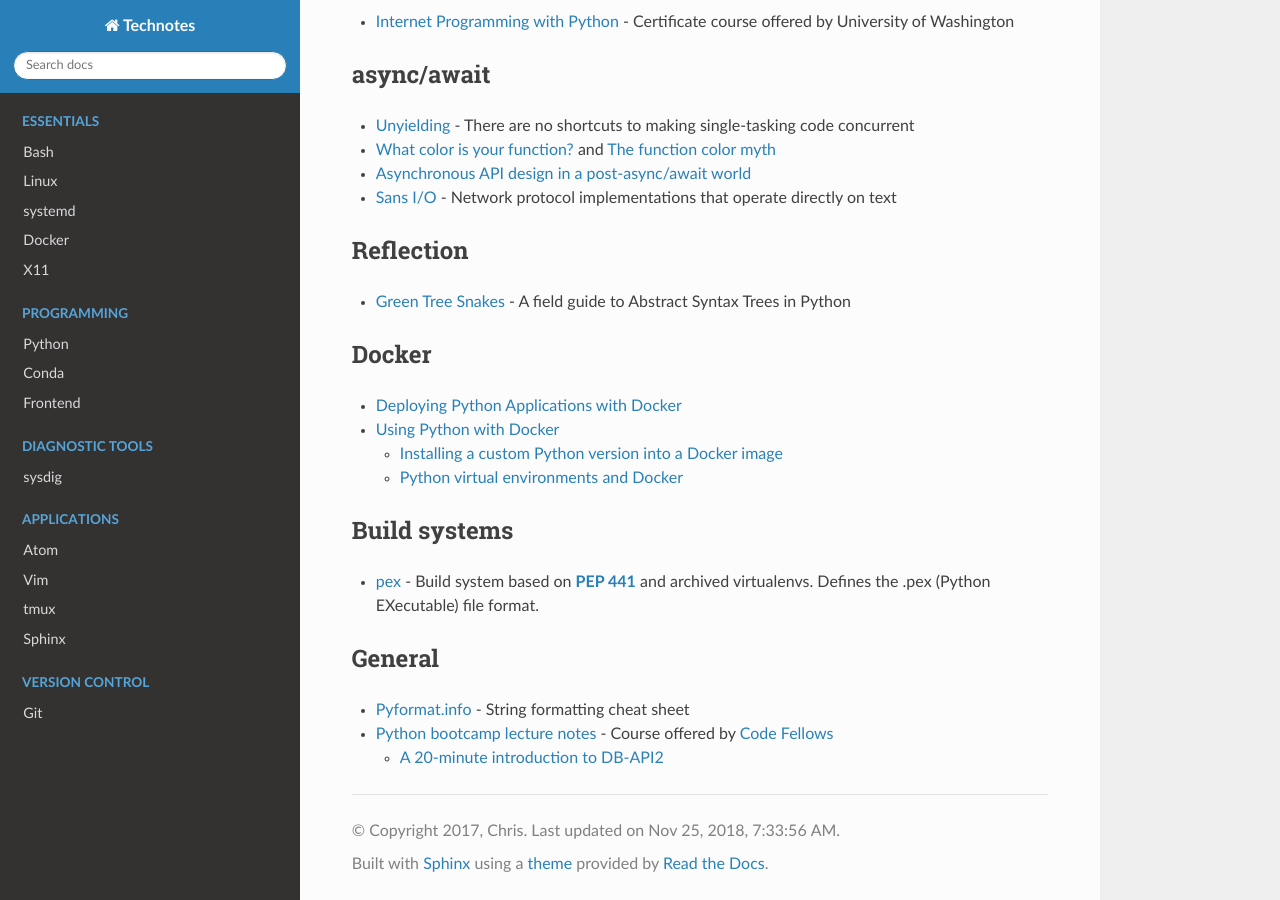
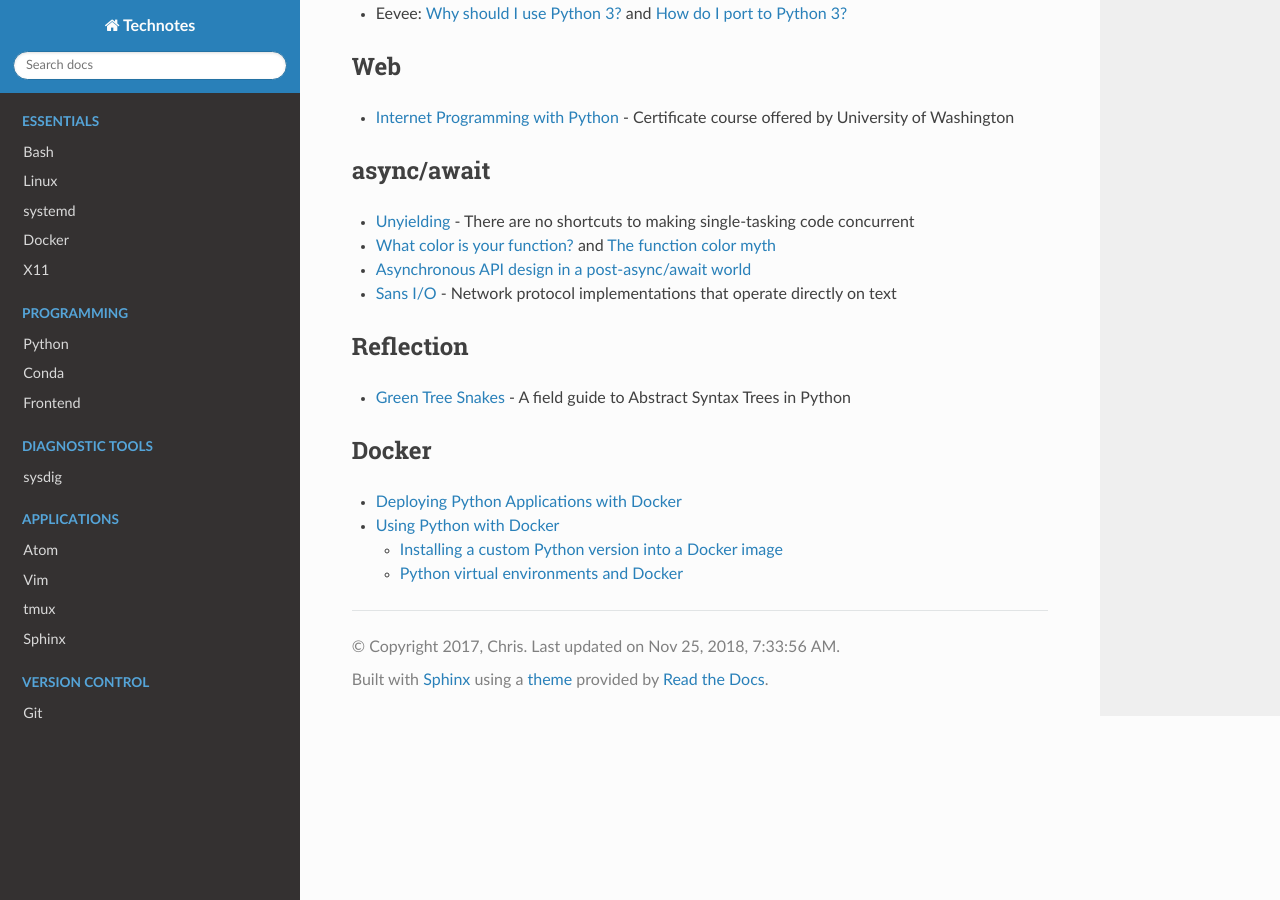
Before and after one commit to heterotopian/technotes, a Sphinx documentation site: the page built from source/python/community.rst, in a window 1280 px wide and 900 px high, scrolled down 782 px. Built offline with Sphinx 7.4.7 and the Read the Docs theme 2.0.0, drawn with Linux system fonts in a browser that asks for light colours; some of the changed text lies outside the part shown.

Commit message:
Move items to other files

```diff
--- a/source/python/community.rst
+++ b/source/python/community.rst
@@ -85,21 +92,3 @@ Docker
 
   - `Installing a custom Python version into a Docker image <http://blog.dscpl.com.au/2015/06/installing-custom-python-version-into.html>`_
   - `Python virtual environments and Docker <http://blog.dscpl.com.au/2016/01/python-virtual-environments-and-docker.html>`_
-
-
-Build systems
--------------
-
-- `pex <https://pex.readthedocs.io/en/stable/>`_ -
-  Build system based on :pep:`441` and archived virtualenvs.
-  Defines the .pex (Python EXecutable) file format.
-
-
-General
--------
-
-- `Pyformat.info <https://pyformat.info/>`_ - String formatting cheat sheet
-- `Python bootcamp lecture notes <https://cewing.github.io/training.codefellows/index.html>`_ -
-  Course offered by `Code Fellows <http://www.codefellows.org/courses/code-401/advanced-software-development-in-python/>`_
-
-  - `A 20-minute introduction to DB-API2 <https://cewing.github.io/training.codefellows/lectures/day21/intro_to_dbapi2.html>`_
```
Also changed, not shown: other parts of source/python/community.rst (+7 -0 lines).
